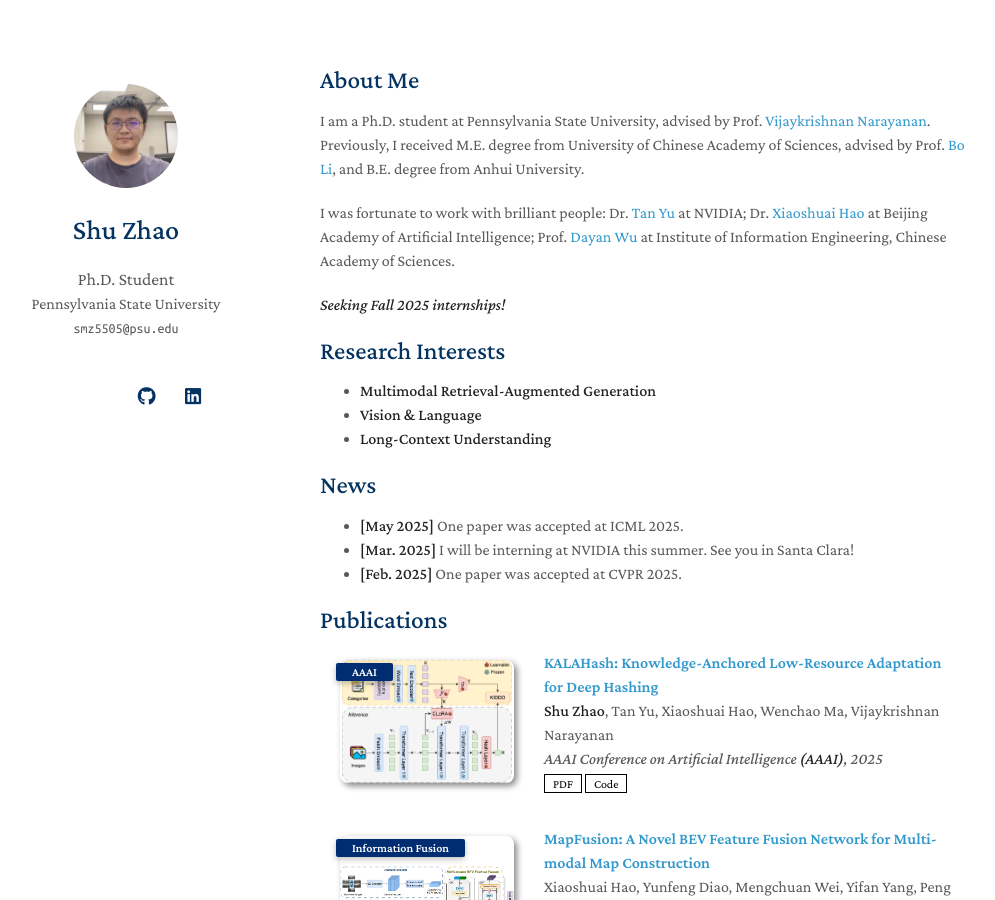
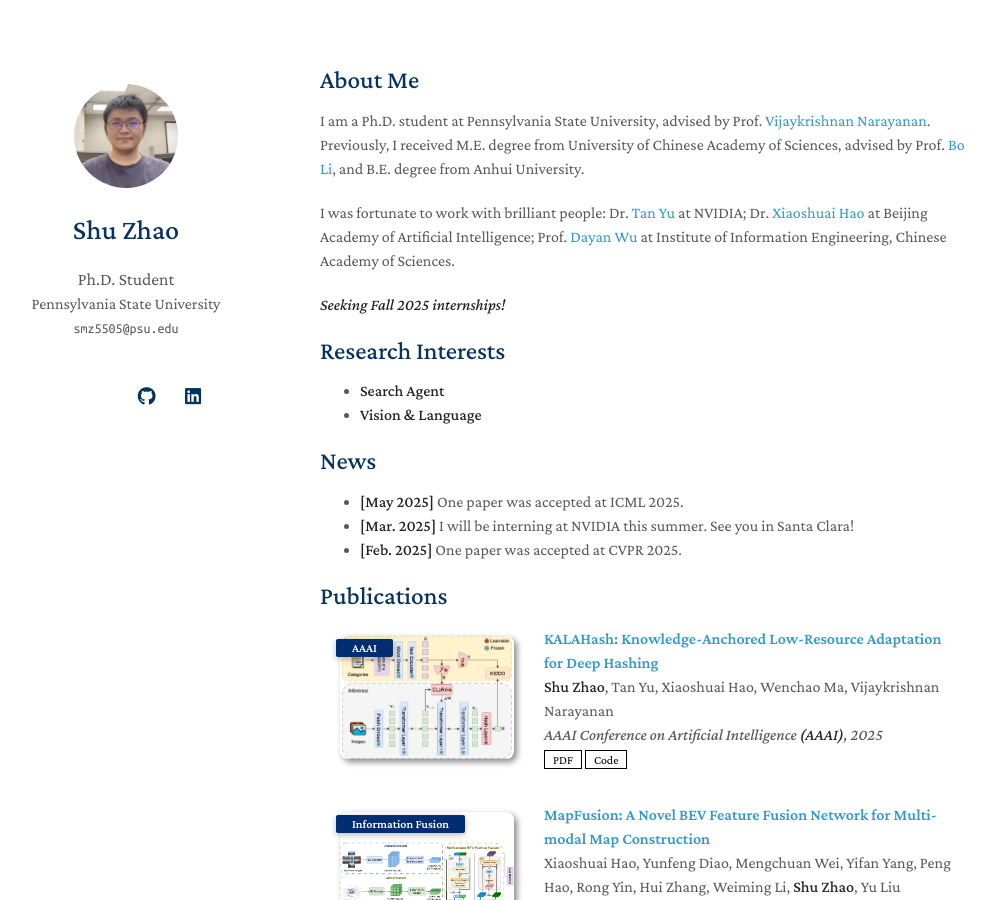
Before and after one commit to Tree-Shu-Zhao/Tree-Shu-Zhao.github.io, a Jekyll site: the page built from index.md, in a window 1280 px wide and 900 px high. Shown: the whole window, without its empty margins (150-1145 px from the left). Built offline with Jekyll 4.4.1, drawn with Linux system fonts in a browser that asks for light colours; nearby versions of some CDN libraries; a style sheet for code colours, icons or effects is not loaded; our own code applies the rules of GitHub Pages for plain Markdown files.

Commit message:
Update index.md

```diff
--- a/index.md
+++ b/index.md
@@ -11,9 +11,8 @@ I was fortunate to work with brilliant people: Dr. [Tan Yu](https://sites.google
 ***Seeking Fall 2025 internships!***
 
 ## Research Interests
-- **Multimodal Retrieval-Augmented Generation**
+- **Search Agent**
 - **Vision & Language**
-- **Long-Context Understanding**
 
 ## News
 - **[May 2025]** One paper was accepted at ICML 2025.
```
